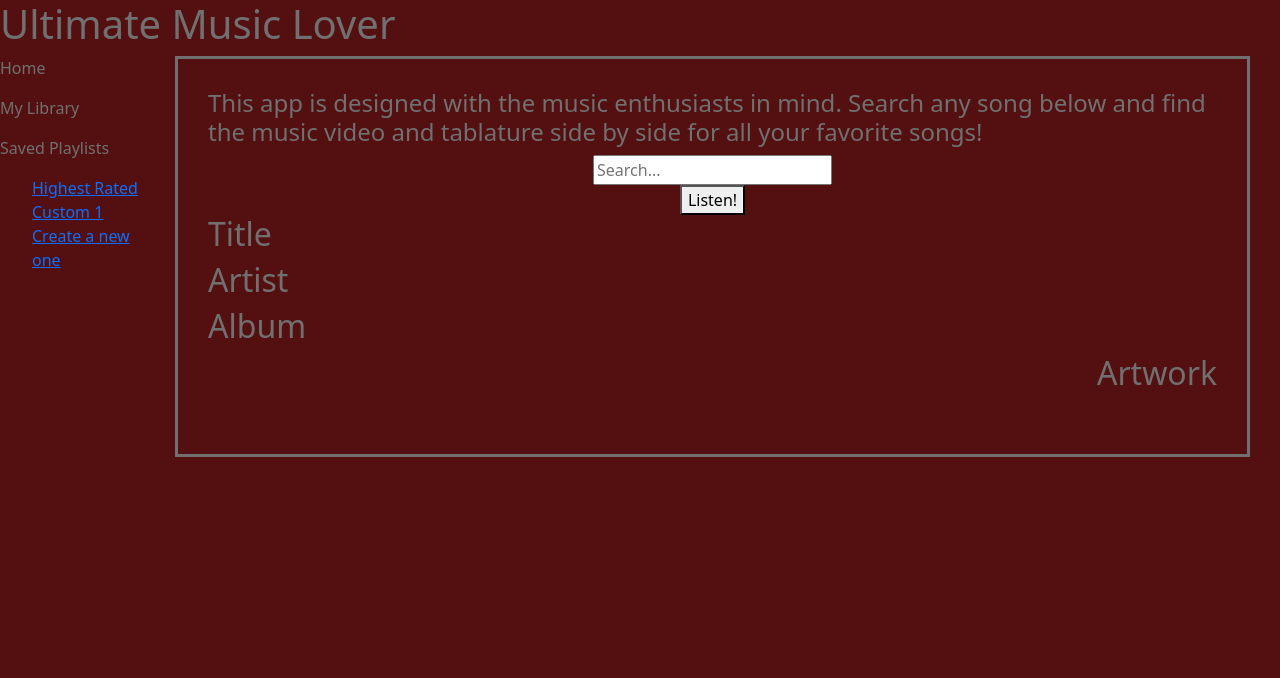
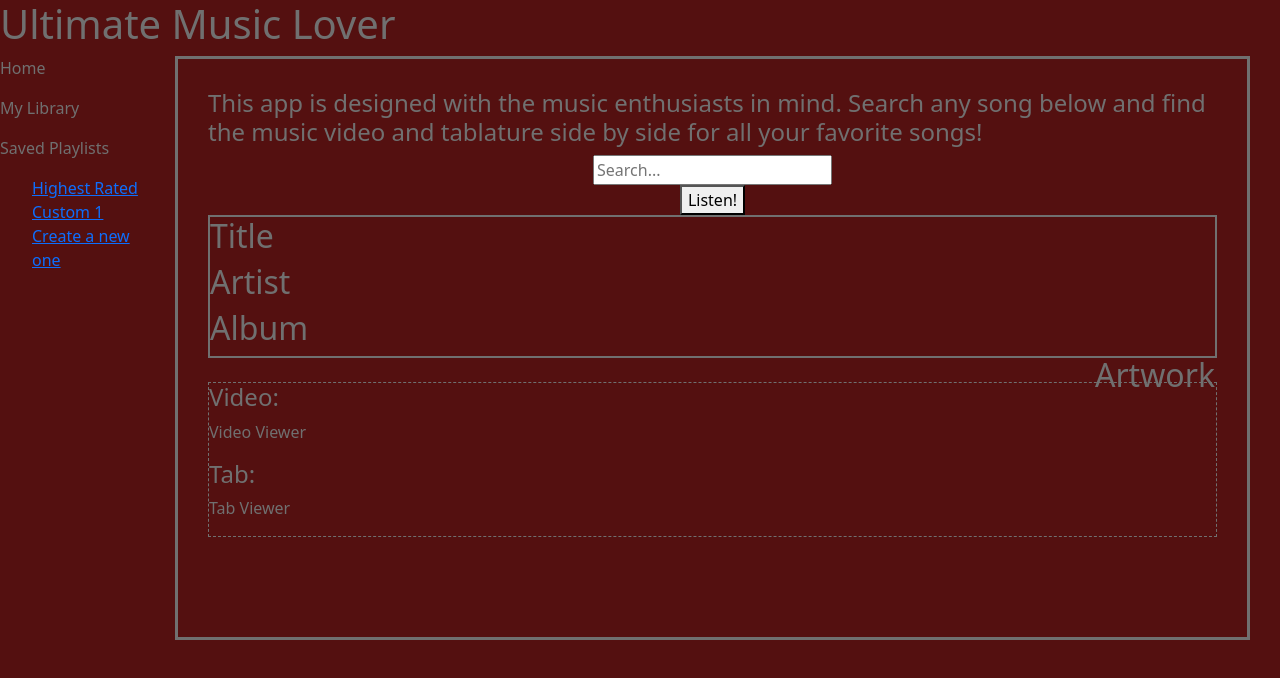
Before and after one commit to connor-hood/capstone_fe, a React (Create React App) app in the folder umlapp/: page / in a window 1280 px wide. Shown: the top 678 px of the page. Built offline with nearby package versions, Linux system fonts and the light colour scheme.

Commit message:
got youtube and tab componenets into main song info

```diff
--- a/umlapp/src/components/SongInfo/songInfo.css
+++ b/umlapp/src/components/SongInfo/songInfo.css
@@ -2,3 +2,8 @@
     border: 2px;
     border-style: solid;
 }
+
+.vtwrapper{
+    border: 1px;
+    border-style: dashed;
+}
--- a/umlapp/src/components/SongInfo/songInfo.jsx
+++ b/umlapp/src/components/SongInfo/songInfo.jsx
@@ -1,6 +1,7 @@
 import React from 'react';
 import YouTube from '../YouTube/youtube';
 import Tab from '../Tab/tab';
+import './songInfo.css'
 
 
 const SongInfo = () => {
@@ -12,6 +13,17 @@ const SongInfo = () => {
                 <h2>Album</h2>
                 <h2 style={{float: 'right' }}>Artwork</h2>
             </div>
+            <br />
+            <div className="vtwrapper">
+                <span>
+                    <h4>Video:</h4>
+                    <YouTube />
+                </span>
+                <span>
+                    <h4>Tab:</h4>
+                    <Tab />
+                </span>
+            </div>
         </div>
     )
 }
```
